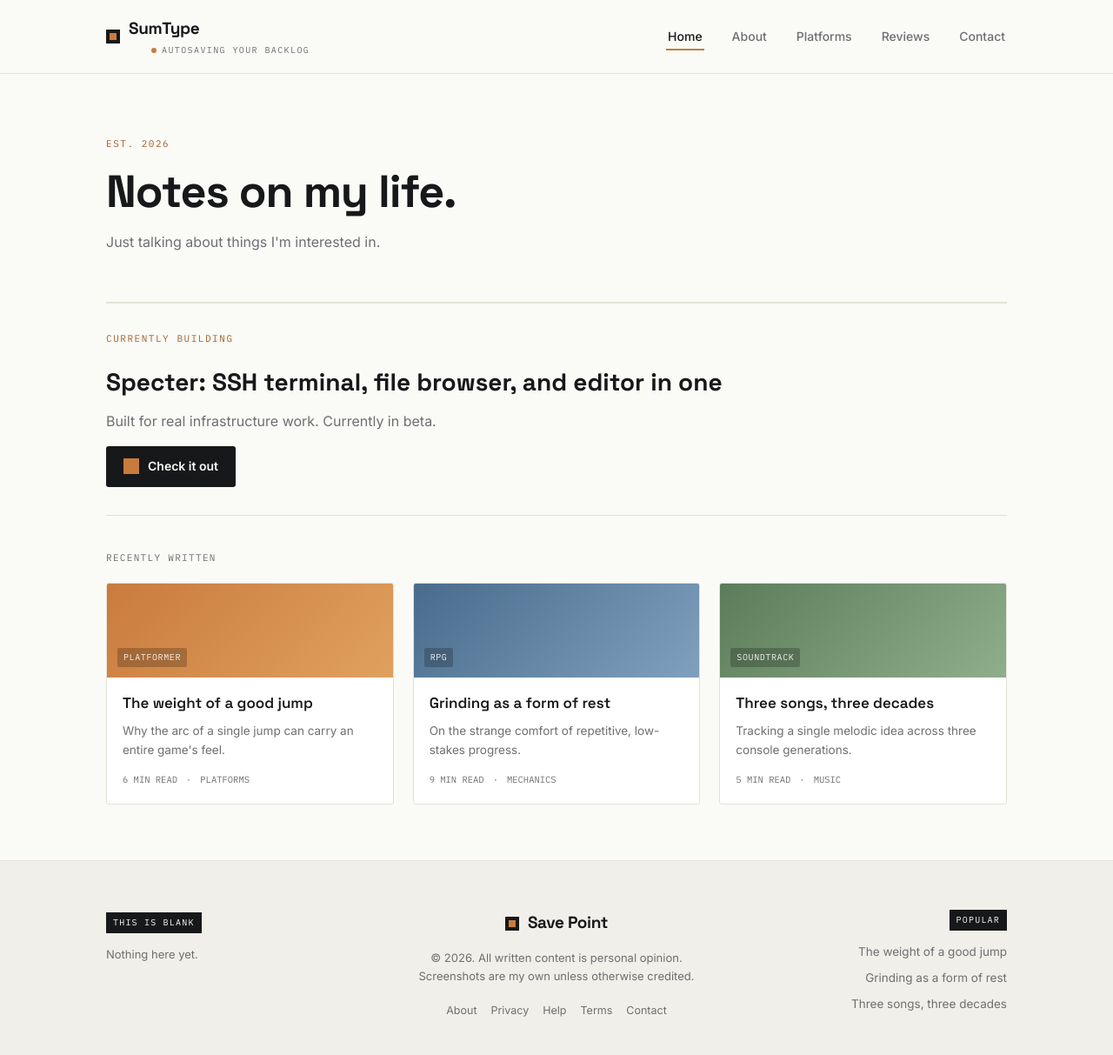
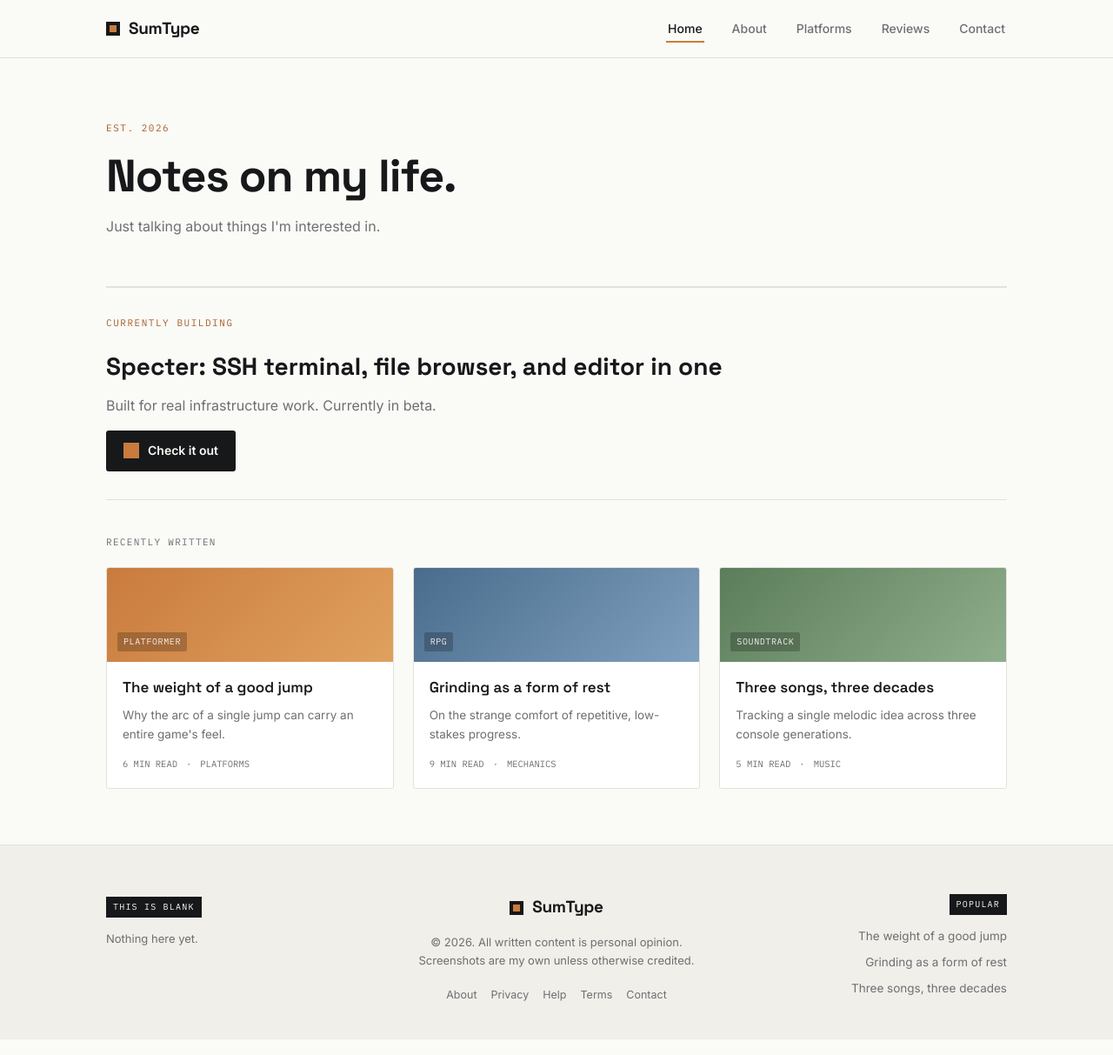
Before and after one commit to angjones3005/SumType, a Next.js app: page / in a window 1280 px wide. Shown: the whole page at 87% size. Built offline with nearby package versions, Linux system fonts and the light colour scheme.

Commit message:
remove header subtitle

```diff
--- a/app/about/page.js
+++ b/app/about/page.js
@@ -1,5 +1,5 @@
 export const metadata = {
-  title: "About — Save Point",
+  title: "About — SumType",
 };
 
 export default function AboutPage() {
--- a/app/components/Footer.js
+++ b/app/components/Footer.js
@@ -10,7 +10,7 @@ export default function Footer() {
         <div className="footer-center">
           <div className="brand">
             <div className="brand-mark"></div>
-            <div className="brand-name">Save Point</div>
+            <div className="brand-name">SumType</div>
           </div>
           <p className="footer-copy">
             &copy; 2026. All written content is personal opinion. Screenshots are my own unless otherwise credited.
--- a/app/components/Nav.js
+++ b/app/components/Nav.js
@@ -16,9 +16,6 @@ export default function Nav() {
           <div className="brand-mark"></div>
           <div>
             <div className="brand-name">SumType</div>
-            <div className="brand-sub">
-              <span className="blink"></span>Autosaving your backlog
-            </div>
           </div>
         </Link>
         <nav>
```
Also changed, not shown: 1 other file (tests, documents, lock files or other folders).
